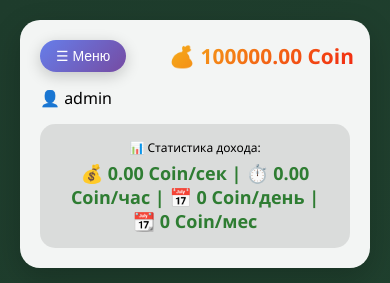
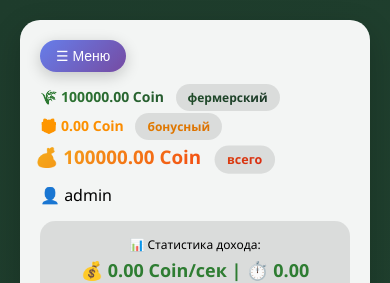
Before and after one commit to nikgeniuss/my-farm, a Flask app: page /about in a window 390 px wide. Shown: the top 283 px of the page. Run offline with Flask 3, Linux system fonts and the light colour scheme; the visitor is signed in with stand-in values (Sample User, id 1); data comes from the database, SQL or seed files in the repository; data that the repository does not hold is empty; some libraries are stand-ins or nearby versions.

Commit message:
Update base.html

```diff
--- a/templates/base.html
+++ b/templates/base.html
@@ -163,8 +163,33 @@
             gap: 15px;
         }
 
-        .balance {
-            font-size: 28px;
+        .balances {
+            display: flex;
+            gap: 20px;
+            flex-wrap: wrap;
+            align-items: center;
+        }
+
+        .farm-balance {
+            font-size: 20px;
+            font-weight: bold;
+            background: linear-gradient(135deg, #2e7d32, #1e3c2c);
+            -webkit-background-clip: text;
+            -webkit-text-fill-color: transparent;
+            background-clip: text;
+        }
+
+        .bonus-balance {
+            font-size: 20px;
+            font-weight: bold;
+            background: linear-gradient(135deg, #ff9800, #f57c00);
+            -webkit-background-clip: text;
+            -webkit-text-fill-color: transparent;
+            background-clip: text;
+        }
+
+        .total-balance {
+            font-size: 24px;
             font-weight: bold;
             background: linear-gradient(135deg, #f5af19, #f12711);
             -webkit-background-clip: text;
@@ -276,8 +301,12 @@
         }
 
         @media (max-width: 768px) {
-            .balance {
-                font-size: 20px;
+            .total-balance {
+                font-size: 18px;
+            }
+
+            .farm-balance, .bonus-balance {
+                font-size: 14px;
             }
 
             .menu-button {
@@ -291,6 +320,10 @@
 
             .ad-wrapper iframe {
                 width: 100% !important;
+            }
+
+            .balances {
+                gap: 10px;
             }
         }
 
@@ -323,6 +356,14 @@
 
         .logout-btn:hover {
             transform: scale(1.05);
+        }
+
+        .badge {
+            background: rgba(0,0,0,0.1);
+            border-radius: 20px;
+            padding: 5px 12px;
+            font-size: 12px;
+            margin-left: 8px;
         }
     </style>
     <script>
@@ -363,10 +404,10 @@
         }
 
         window.addEventListener('load', () => {
-            const balance = document.querySelector('.balance');
-            if (balance) {
-                balance.style.animation = 'none';
-                setTimeout(() => balance.style.animation = 'pulse 2s ease infinite', 10);
+            const totalBalance = document.querySelector('.total-balance');
+            if (totalBalance) {
+                totalBalance.style.animation = 'none';
+                setTimeout(() => totalBalance.style.animation = 'pulse 2s ease infinite', 10);
             }
         });
 
@@ -412,13 +453,27 @@
                         <a href="/referrals">👥 Рефералы</a>
                         <a href="/deposit">💳 Пополнить</a>
                         <a href="/withdraw">💰 Вывести</a>
-                                                <a href="/leaderboard">🏆 Таблица лидеров</a>
+                        <a href="/leaderboard">🏆 Таблица лидеров</a>
                         <a href="/about">ℹ️ О нас</a>
                         <a href="/logout" class="logout-btn">🚪 Выйти</a>
                     </div>
                 </div>
+
                 {% if user %}
-                <div class="balance">💰 {{ "%.2f"|format(user.balance) }} Coin</div>
+                <div class="balances">
+                    <div class="farm-balance">
+                        🌾 {{ "%.2f"|format(user.farm_balance) }} Coin
+                        <span class="badge">фермерский</span>
+                    </div>
+                    <div class="bonus-balance">
+                        🎁 {{ "%.2f"|format(user.bonus_balance) }} Coin
+                        <span class="badge">бонусный</span>
+                    </div>
+                    <div class="total-balance">
+                        💰 {{ "%.2f"|format(user.farm_balance + user.bonus_balance) }} Coin
+                        <span class="badge">всего</span>
+                    </div>
+                </div>
                 <div>👤 {{ user.login }}</div>
                 {% endif %}
             </div>
@@ -430,6 +485,25 @@
             {% endif %}
         </div>
 
+        <!-- Баннер бета-теста -->
+        <div style="background: linear-gradient(135deg, #ff9800, #f57c00); border-radius: 12px; padding: 15px 20px; margin-bottom: 20px; color: white; text-align: center; box-shadow: 0 4px 15px rgba(0,0,0,0.2);">
+            <div style="font-size: 20px; margin-bottom: 8px;">🌱 Ты среди первых! 🌱</div>
+            <div style="font-size: 14px; opacity: 0.95; line-height: 1.4;">
+                Проект «Моя Ферма» сейчас в стадии бета-тестирования. Все ключевые механики уже работают: сажай овощи,
+                покупай апгрейды, выводи монеты и приглашай друзей.
+            </div>
+            <div style="font-size: 14px; margin-top: 10px; background: rgba(0,0,0,0.25); padding: 8px 15px; border-radius: 25px; display: inline-block;">
+                🎁 <strong>Твоё преимущество:</strong> Ты попал на уникальные стартовые цены! После официального запуска цены вырастут,
+                а твои овощи и апгрейды останутся с тобой.
+            </div>
+            <div style="font-size: 13px; margin-top: 10px; opacity: 0.9;">
+                🚀 В разработке: система достижений, еженедельные ивенты, турнирная таблица и PvP-битвы фермеров!
+            </div>
+            <div style="font-size: 12px; margin-top: 8px; opacity: 0.8;">
+                💚 Спасибо, что с нами на старте!
+            </div>
+        </div>
+
         <div class="ad-wrapper">
             <!-- BEGIN AADS AD UNIT 2432391 -->
             <div id="frame" style="width: 100%;margin: auto;position: relative; text-align: center;">
@@ -439,13 +513,12 @@
             <!-- END AADS AD UNIT 2432391 -->
         </div>
 
-
         <!-- Бегущая строка активности -->
         <div style="background: linear-gradient(135deg, #1e3c2c, #2e7d32); border-radius: 12px; padding: 8px 15px; margin-top: 12px; overflow: hidden; position: relative;">
             <div style="display: flex; align-items: center; gap: 10px;">
-                <span style="color: #a5d6a7; font-size: 12px; white-space: nowrap; font-weight: bold;">📡 Лента:</span>
-                <div style="overflow: hidden; flex: 1;">
-                    <div id="activityTicker" style="display: flex; gap: 40px; white-space: nowrap; animation: tickerScroll 30s linear infinite;">
+                <span style="color: #a5d6a7; font-size: 12px; white-space: nowrap; font-weight: bold; z-index: 1;">📡 Лента:</span>
+                <div style="overflow: hidden; flex: 1; position: relative;">
+                    <div id="activityTicker" style="display: inline-block; white-space: nowrap; will-change: transform;">
                         <span style="color: #e8f5e9; font-size: 13px;">⏳ Загрузка...</span>
                     </div>
                 </div>
@@ -454,28 +527,47 @@
 
         <style>
         @keyframes tickerScroll {
-            0%   { transform: translateX(0); }
+            0% { transform: translateX(0); }
             100% { transform: translateX(-50%); }
         }
-        #activityTicker:hover { animation-play-state: paused; }
         </style>
 
         <script>
+        let tickerAnimation = null;
+
         function loadActivity() {
             fetch('/api/activity')
                 .then(r => r.json())
                 .then(data => {
                     if (!data.length) return;
+
                     const ticker = document.getElementById('activityTicker');
-                    const items = data.map(e => `<span style="color: #e8f5e9; font-size: 13px;">${e.message}</span>`).join('<span style="color: #4caf50; margin: 0 10px;">•</span>');
-                    // Дублируем для бесшовной прокрутки
+                    const items = data.map(e => `<span style="color: #e8f5e9; font-size: 13px; margin-right: 40px;">${e.message}</span>`).join('');
+
                     ticker.innerHTML = items + '<span style="color: #4caf50; margin: 0 20px;">•</span>' + items;
-                    // Скорость зависит от длины
-                    const duration = Math.max(20, data.length * 4);
-                    ticker.style.animationDuration = duration + 's';
+
+                    if (tickerAnimation) {
+                        tickerAnimation.cancel();
+                    }
+
+                    const contentWidth = ticker.scrollWidth / 2;
+                    const duration = contentWidth / 30;
+
+                    tickerAnimation = ticker.animate(
+                        [
+                            { transform: 'translateX(0)' },
+                            { transform: 'translateX(-50%)' }
+                        ],
+                        {
+                            duration: duration * 1000,
+                            iterations: Infinity,
+                            easing: 'linear'
+                        }
+                    );
                 })
                 .catch(() => {});
         }
+
         loadActivity();
         setInterval(loadActivity, 30000);
         </script>
```
